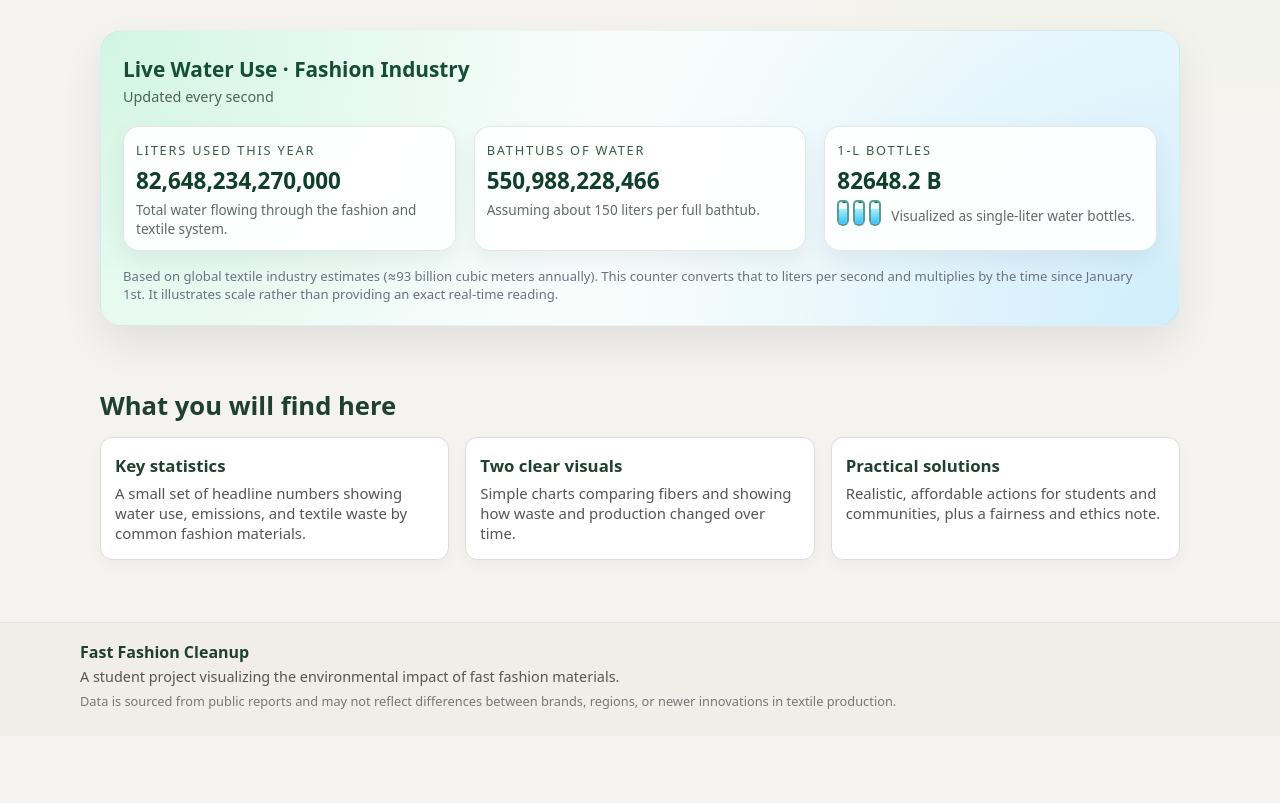
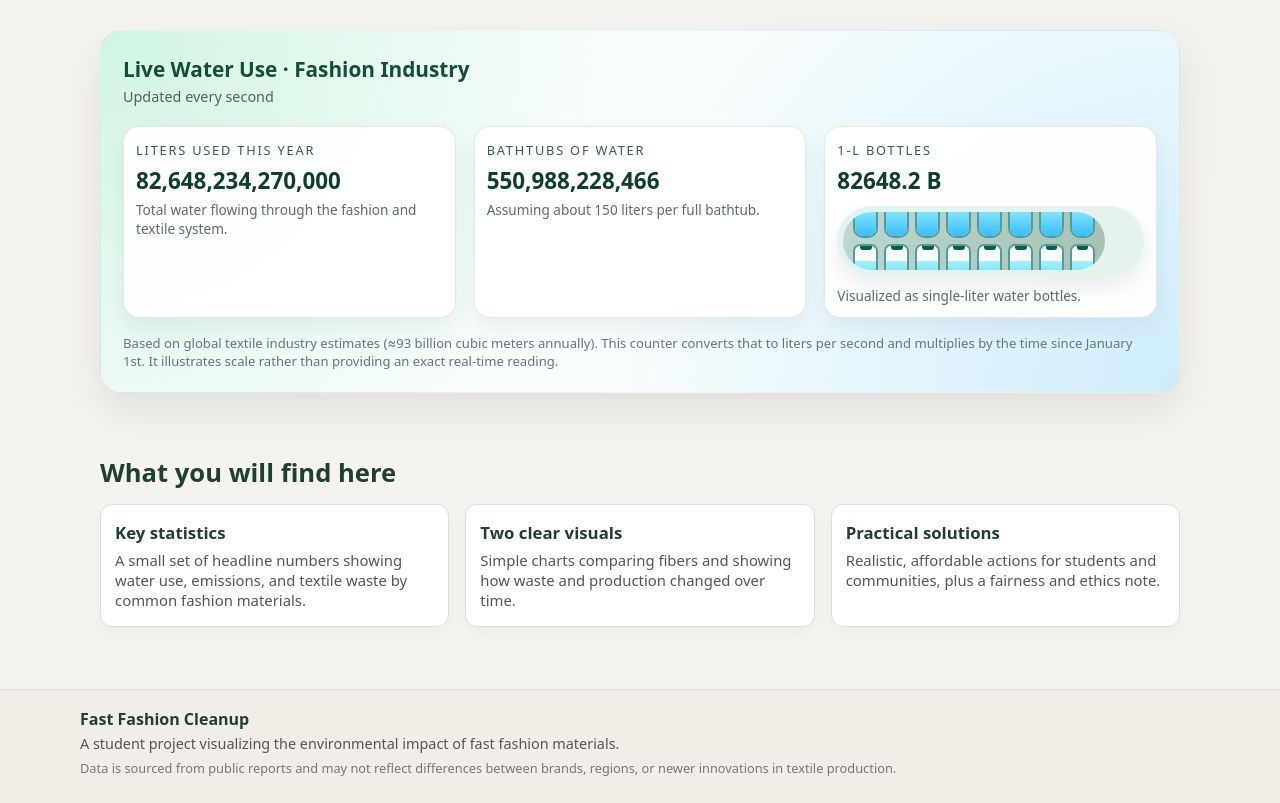
Before and after one commit to CheekonMTN/fastfashion-site, a Django app: page / in a window 1280 px wide. Shown: the part 1014-1817 px from the top of the page. Before the commit the page ends 1723 px from the top, so only its background shows below. Run offline with Django 5.2, Linux system fonts and the light colour scheme.

Commit message:
Added water pill progress
Updated the water pills in the water counter such that they fill up based on what part of the year it is

```diff
--- a/impact/static/impact/styles.css
+++ b/impact/static/impact/styles.css
@@ -13,6 +13,8 @@
     --radius-lg: 18px;
     --radius-md: 12px;
     --shadow-soft: 0 12px 30px rgba(0, 0, 0, 0.06);
+
+    --water-progress: 75;
 }
 
 *,
@@ -538,28 +540,58 @@ body {
     color: #5f6b63;
 }
 
-.live-water-bottles-row {
+/* Full-width bottle progress bar */
+.live-water-bottle-bar {
+    margin-top: 10px;
+    display: flex;
+    flex-direction: column;
+    gap: 6px;
+}
+
+/* Outer track */
+.live-water-bottle-track {
+    width: 100%;
+    height: 70px;
+    border-radius: 999px;
+    background: linear-gradient(135deg, #e0f4f5, #e7f3ec);
+    padding: 6px;
+    box-shadow: 0 10px 24px rgba(15, 23, 42, 0.08);
+    overflow: hidden;
+}
+
+/* Filled portion of the track (acts like a progress bar) */
+.live-water-bottle-fill {
+    height: 100%;
+    width: calc(var(--water-progress) * 1%);
+    max-width: 100%;
+    border-radius: 999px;
+    background: linear-gradient(to right, rgba(20, 83, 45, 0.18), rgba(20, 83, 45, 0.3));
+    padding-inline: 10px;
     display: flex;
     align-items: center;
-    gap: 10px;
-    margin: 4px 0 0;
+    overflow: hidden;
 }
 
+/* Bottles arranged inside the filled area */
 .live-water-bottle-icons {
-    display: flex;
-    gap: 4px;
+    display: grid;
+    grid-template-columns: repeat(auto-fit, minmax(22px, 1fr));
+    gap: 6px;
+    width: 100%;
 }
 
+/* Single bottle (segment) */
 .live-bottle {
-    width: 12px;
-    height: 26px;
-    border-radius: 5px 5px 7px 7px;
+    width: 100%;
+    aspect-ratio: 12 / 26;
+    border-radius: 7px 7px 10px 10px;
     border: 2px solid rgba(15, 118, 110, 0.7);
     position: relative;
     overflow: hidden;
     background: #f5fbff;
 }
 
+/* Water inside bottle */
 .live-bottle::before {
     content: "";
     position: absolute;
@@ -570,14 +602,15 @@ body {
     background: linear-gradient(to top, #38bdf8, #a5f3fc);
 }
 
+/* Cap */
 .live-bottle::after {
     content: "";
     position: absolute;
-    left: 3px;
-    top: -5px;
-    width: 6px;
-    height: 6px;
-    border-radius: 4px 4px 2px 2px;
+    left: 22%;
+    top: -18%;
+    width: 56%;
+    height: 26%;
+    border-radius: 6px 6px 3px 3px;
     background: #065f46;
 }
 
--- a/impact/templates/impact/base.html
+++ b/impact/templates/impact/base.html
@@ -81,5 +81,7 @@ document.addEventListener("DOMContentLoaded", function () {
 });
 </script>
 
+<script src="{% static 'impact/js/year-progress.js' %}"></script>
+
 </body>
 </html>
--- a/impact/templates/impact/home.html
+++ b/impact/templates/impact/home.html
@@ -103,14 +103,32 @@
                 <p class="live-water-value">
                     <span id="waterYearBottlesDisplay">0.0</span> B
                 </p>
-                <div class="live-water-bottles-row">
-                    <div class="live-water-bottle-icons">
-                        <div class="live-bottle"></div>
-                        <div class="live-bottle"></div>
-                        <div class="live-bottle"></div>
+                <div class="live-water-bottle-bar">
+                    <div class="live-water-bottle-track">
+                        <div class="live-water-bottle-fill">
+                            <div class="live-water-bottle-icons">
+                                <div class="live-bottle"></div>
+                                <div class="live-bottle"></div>
+                                <div class="live-bottle"></div>
+                                <div class="live-bottle"></div>
+                                <div class="live-bottle"></div>
+                                <div class="live-bottle"></div>
+                                <div class="live-bottle"></div>
+                                <div class="live-bottle"></div>
+                                <div class="live-bottle"></div>
+                                <div class="live-bottle"></div>
+                                <div class="live-bottle"></div>
+                                <div class="live-bottle"></div>
+                                <div class="live-bottle"></div>
+                                <div class="live-bottle"></div>
+                                <div class="live-bottle"></div>
+                                <div class="live-bottle"></div>
+                            </div>
+                        </div>
                     </div>
                     <p class="live-water-note">Visualized as single-liter water bottles.</p>
                 </div>
+
             </article>
         </div>
 
@@ -155,4 +173,33 @@
     </div>
 </section>
 
+<script>
+    function setYearProgress() {
+        const now = new Date();
+
+        // Start of this year (Jan 1, 00:00)
+        const startOfYear = new Date(now.getFullYear(), 0, 1);
+
+        // Start of next year (Jan 1 next year, 00:00)
+        const startOfNextYear = new Date(now.getFullYear() + 1, 0, 1);
+
+        const elapsedMs = now - startOfYear;
+        const totalMs = startOfNextYear - startOfYear;
+
+        let progress = (elapsedMs / totalMs) * 100;
+
+        console.log("Year progress = ", progress);  // debug
+
+        // Clamp to 0–100
+        if (progress < 0) progress = 0;
+        if (progress > 100) progress = 100;
+
+        // Write into the CSS variable on :root (html element)
+        document.documentElement.style.setProperty("--water-progress", progress);
+    }
+
+    // Run once when the page is ready
+    document.addEventListener("DOMContentLoaded", setYearProgress);
+    </script>
+
 {% endblock %}
```
